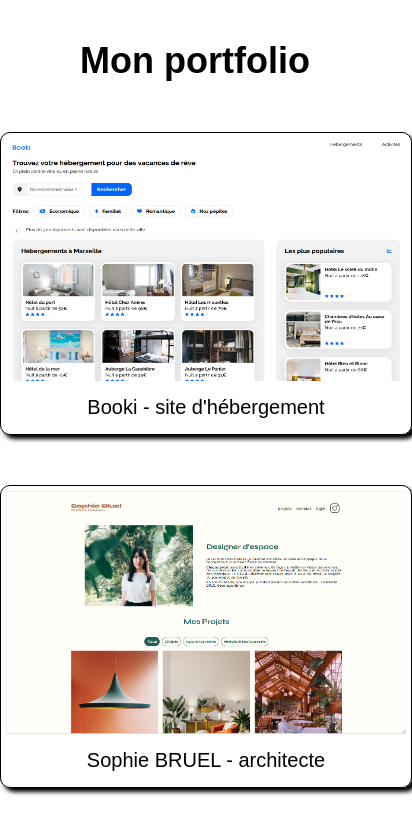
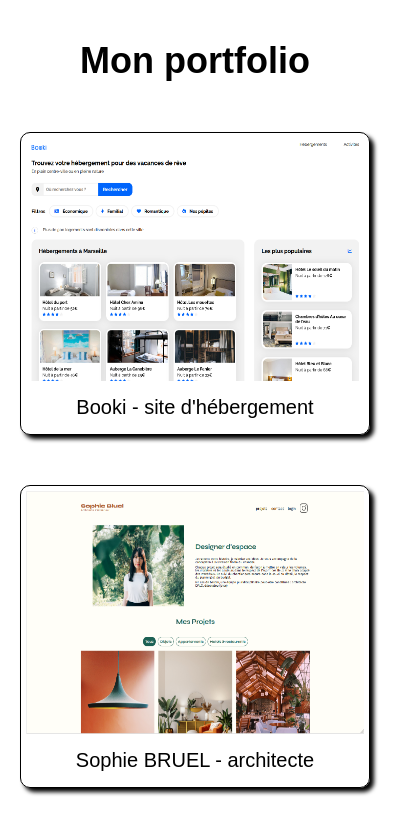
Before and after one commit to Younes-Charguioui/portfolio, a plain HTML site: page index.html in a window 390 px wide. Shown: the part 1700-2536 px from the top of the page, 412 px wide, since content can reach past the window. Drawn offline with Linux system fonts and the light colour scheme.

```diff
--- a/style.css
+++ b/style.css
@@ -322,6 +322,17 @@
 		padding: 0px 20px;
 	}
 
+	#portfolio-content ul {
+		margin: 0px 20px;
+	}
+
+	#portfolio-content li {
+		min-width: 200px;
+		padding: 5px;
+		box-shadow: 4px 4px 4px black;
+		margin: 0px auto;
+	}
+
 	footer #footer-container{
 		height: 200px;
 		padding: 20px 0px;
```
